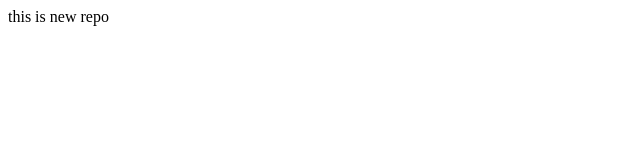
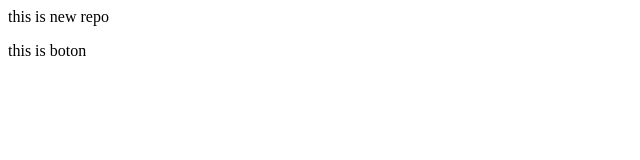
Before and after one commit to Vinayak097/localrepo, a plain HTML site: page index.html in a window 1280 px wide. Shown: the full height of the page, 0-640 px from the left. Drawn offline with Linux system fonts and the light colour scheme.

Commit message:
boton added

```diff
--- a/index.html
+++ b/index.html
@@ -1 +1,2 @@
 <p> this is new repo </p>
+<p>this is boton</p>
```
